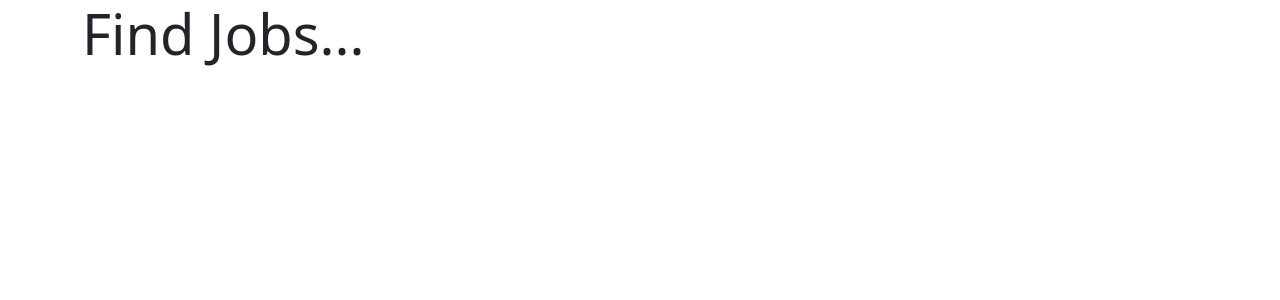
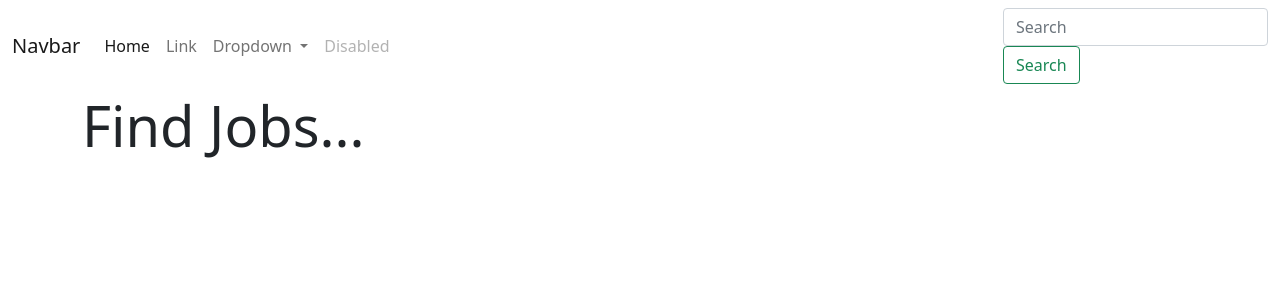
Before and after one commit to marshallmcdonnell/fastapi-tutorial-course-work, a FastAPI app: page / in a window 1280 px wide. Shown: the top 300 px of the page. Run offline with FastAPI, Linux system fonts and the light colour scheme; some libraries are stand-ins or nearby versions.

Commit message:
Completes 06 - Lets have a navbar!

```diff
--- /dev/null
+++ b/backend/templates/components/navbar.html
@@ -0,0 +1,36 @@
+<nav class="navbar navbar-expand-lg navbar-light bg.light">
+    <div class="container-fluid">
+        <a class="navbar-brand" href="#">Navbar</a>
+        <button class="navbar-toggler" type="button" data-bs-toggle="collapse" data-bs-target="#navbarSupportedContent" aria-controls="navbarSupportedContent" aria-expanded="false" aria-label="Toggle navigation">
+            <span class="navbar-toggler-icon"></span>
+        </button>
+        <div class="collapse navbar-collapse" id="navbarSupportedContent">
+            <ul class="navbar-nav me-auto mb-2 mb-lg-0">
+                <li class="nav-item">
+                    <a class="nav-link active" aria-current="page" href="#">Home</a>
+                </li>
+                <li class="nav-item">
+                    <a class="nav-link" href="#">Link</a>
+                </li>
+                <li class="nav-item dropdown">
+                    <a class="nav-link dropdown-toggle" href="#" id="navbarDropdown" role="button" data-bs-toggle="dropdown" aria-expanded="false">
+                        Dropdown
+                    </a>
+                    <ul class="dropdown-menu" aria-labelledby="navbarDropdown">
+                        <li><a class="dropdown-item" href="#">Action</a></li>
+                        <li><a class="dropdown-item" href="#">Another action</a></li>
+                        <li><hr class="dropdown-divider"></li>
+                        <li><a class="dropdown-item" href="#">Something else here</a></li>
+                    </ul>
+                </li>
+                <li>
+                    <a class="nav-link disabled" href="#" tabindex="-1" aria-disabled="true">Disabled</a>
+                </li>
+            </ul>
+            <form>
+                <input class="form-control me-2" type="search" placeholder="Search" aria-label="Search">
+                <button class="btn btn-outline-success" type="submit">Search</button>
+            </form>
+        </div>
+    </div>
+</nav>
--- a/backend/templates/shared/base.html
+++ b/backend/templates/shared/base.html
@@ -11,9 +11,12 @@
     </head>
 
     <body>
+        {% include "components/navbar.html" %}
         {% block content %}
         {% endblock %}
 
         <script src="https://cdn.jsdelivr.net/npm/boostrap@5.0.0-beta2/dist/js/bootstrap.bundle.min.js" ntegrity="sha384-b5kHyXgcpbZJO/tY9Ul7kGkf1S0CWuKcCD38l8YkeH8z8QjE0GmW1gYU5S9FOnJ0" crossorigin="anonymous"></script>
+        {% block scripts %}
+        {% endblock %}
     </body>
 </html>
```
